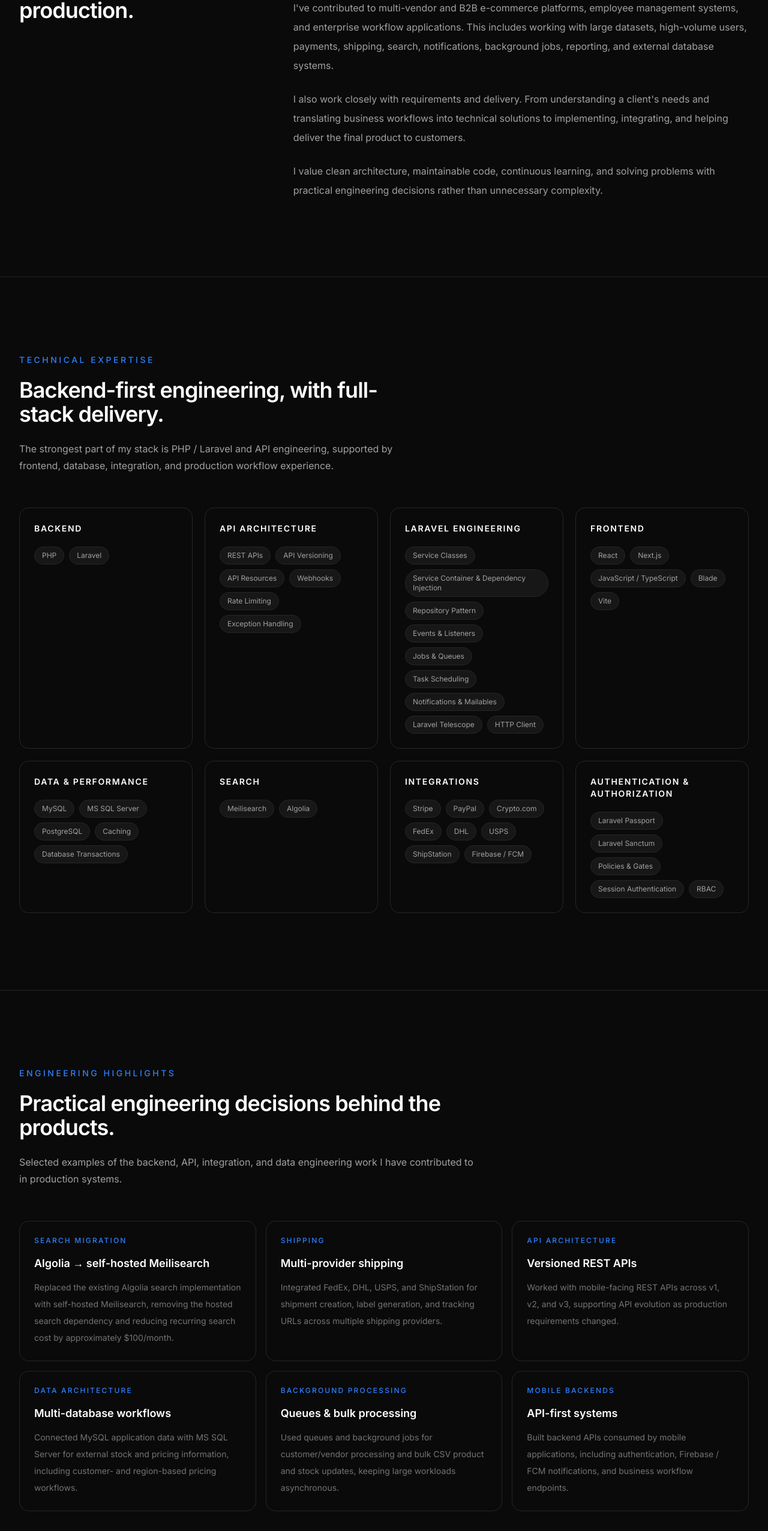
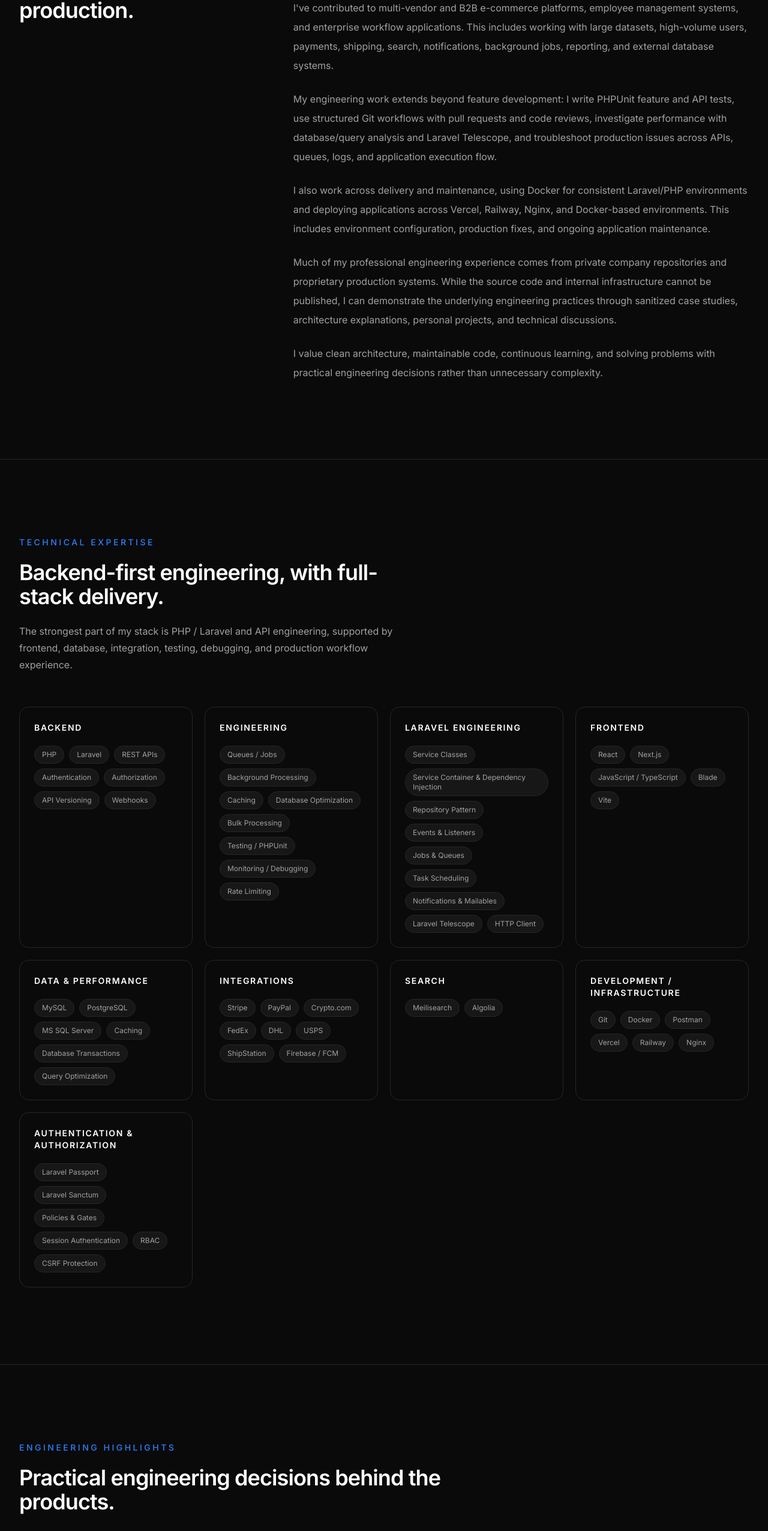
Before and after one commit to imiantalha/Portfolio, a Next.js app: page / in a window 1280 px wide. Shown: the part 1443-3995 px from the top of the page at 60% size. Built offline with nearby package versions, Linux system fonts and the light colour scheme.

Commit message:
feat: strengthen engineering experience and technical credibility

```diff
--- a/app/components/About.tsx
+++ b/app/components/About.tsx
@@ -34,10 +34,29 @@ export default function About() {
             </p>
 
             <p>
-              I also work closely with requirements and delivery. From
-              understanding a client&apos;s needs and translating business
-              workflows into technical solutions to implementing, integrating,
-              and helping deliver the final product to customers.
+              My engineering work extends beyond feature development: I write
+              PHPUnit feature and API tests, use structured Git workflows with
+              pull requests and code reviews, investigate performance with
+              database/query analysis and Laravel Telescope, and troubleshoot
+              production issues across APIs, queues, logs, and application
+              execution flow.
+            </p>
+
+            <p>
+              I also work across delivery and maintenance, using Docker for
+              consistent Laravel/PHP environments and deploying applications
+              across Vercel, Railway, Nginx, and Docker-based environments.
+              This includes environment configuration, production fixes, and
+              ongoing application maintenance.
+            </p>
+
+            <p>
+              Much of my professional engineering experience comes from private
+              company repositories and proprietary production systems. While
+              the source code and internal infrastructure cannot be published,
+              I can demonstrate the underlying engineering practices through
+              sanitized case studies, architecture explanations, personal
+              projects, and technical discussions.
             </p>
 
             <p>
--- a/app/components/EngineeringHighlights.tsx
+++ b/app/components/EngineeringHighlights.tsx
@@ -15,7 +15,7 @@ const highlights = [
     eyebrow: "API architecture",
     title: "Versioned REST APIs",
     description:
-      "Worked with mobile-facing REST APIs across v1, v2, and v3, supporting API evolution as production requirements changed.",
+      "Worked with mobile-facing REST APIs across v1, v2, and v3, supporting API evolution with authentication, validation, API resources, webhooks, Postman testing, and production-focused endpoint verification.",
   },
   {
     eyebrow: "Data architecture",
@@ -27,13 +27,13 @@ const highlights = [
     eyebrow: "Background processing",
     title: "Queues & bulk processing",
     description:
-      "Used queues and background jobs for customer/vendor processing and bulk CSV product and stock updates, keeping large workloads asynchronous.",
+      "Used queues and background jobs for customer/vendor processing, report and email workflows, and bulk CSV updates, including chunk-by-ID processing for large datasets and failed-job investigation.",
   },
   {
     eyebrow: "Mobile backends",
     title: "API-first systems",
     description:
-      "Built backend APIs consumed by mobile applications, including authentication, Firebase / FCM notifications, and business workflow endpoints.",
+      "Built backend APIs consumed by mobile applications, including authentication, Firebase / FCM notifications, business workflow endpoints, and practical API testing and debugging.",
   },
 ];
 
@@ -55,8 +55,8 @@ export default function EngineeringHighlights() {
             Practical engineering decisions behind the products.
           </h2>
           <p className="mt-6 text-base leading-7 text-neutral-400">
-            Selected examples of the backend, API, integration, and data
-            engineering work I have contributed to in production systems.
+            Selected examples of the backend, API, integration, data, and
+            production engineering work I have contributed to in real systems.
           </p>
         </div>
 
@@ -78,6 +78,17 @@ export default function EngineeringHighlights() {
             </article>
           ))}
         </div>
+
+        <div className="mt-10 max-w-4xl border-t border-neutral-800 pt-8">
+          <p className="text-sm leading-7 text-neutral-500">
+            <span className="font-medium text-neutral-300">Performance & debugging:</span>{" "}
+            Optimized a product-detail operation by investigating database/query
+            bottlenecks and applying targeted optimization, reducing response
+            time from approximately 2–3 seconds to around 0.5 seconds. I also
+            use Laravel Telescope to investigate slow queries, API response
+            times, requests, jobs, and application behavior.
+          </p>
+        </div>
       </div>
     </section>
   );
--- a/app/components/Experience.tsx
+++ b/app/components/Experience.tsx
@@ -7,11 +7,16 @@ const experiences = [
     description:
       "Working on production software across e-commerce, B2B marketplaces, HR platforms, and enterprise workflow systems, with a focus on backend engineering and full-stack delivery.",
     highlights: [
-      "Build and maintain PHP/Laravel applications and REST APIs for production systems.",
+      "Build and maintain PHP/Laravel applications and versioned REST APIs for production systems.",
       "Develop frontend functionality using React, Next.js, and Blade based on project requirements.",
-      "Implement payment, shipping, search, notification, and other third-party integrations.",
-      "Build queues, background jobs, scheduled processes, and reporting workflows for asynchronous and recurring operations.",
-      "Work with MySQL and external database systems to support business and integration workflows.",
+      "Implement payment, shipping, search, notification, and other third-party integrations, including webhooks.",
+      "Write PHPUnit feature and API tests covering authentication, validation, business workflows, and critical application behavior.",
+      "Use structured Git workflows with feature, bug-fix, hot-fix, development, and main branches, including pull requests, code reviews, cherry-picking, and production hot-fixes.",
+      "Build queues, background jobs, scheduled processes, chunked processing, and reporting workflows for asynchronous and recurring operations.",
+      "Implement application security controls including authorization policies, request validation, CSRF protection, and rate limiting for sensitive operations.",
+      "Investigate production issues by tracing requests, logs, database behavior, API responses, queues, and application execution flow to identify root causes and implement targeted fixes.",
+      "Work with MySQL and external database systems to support business and integration workflows, including query and performance investigation.",
+      "Use Docker for Laravel/PHP development and work with Vercel, Railway, and Nginx environments for deployment, configuration, troubleshooting, and ongoing maintenance.",
       "Collaborate with clients to understand requirements, translate business workflows into technical solutions, and deliver production features.",
     ],
   },
@@ -27,7 +32,7 @@ const experiences = [
       "Built REST APIs and implemented application business logic.",
       "Worked with relational databases and data-driven application workflows.",
       "Implemented features and improvements based on project requirements.",
-      "Collaborated within development workflows to test, refine, and deliver application functionality.",
+      "Collaborated within development workflows to test, debug, refine, and deliver application functionality.",
     ],
   },
   {
@@ -65,7 +70,8 @@ export default function Experience() {
           <p className="mt-6 text-base leading-7 text-neutral-400">
             My experience has grown from backend development with PHP and
             Laravel into production engineering across APIs, integrations,
-            business workflows, and full-stack applications.
+            business workflows, testing, debugging, deployment, and full-stack
+            applications.
           </p>
         </div>
 
--- a/app/components/Skills.tsx
+++ b/app/components/Skills.tsx
@@ -1,17 +1,19 @@
 const skillGroups = [
   {
     title: "Backend",
-    skills: ["PHP", "Laravel"],
+    skills: ["PHP", "Laravel", "REST APIs", "Authentication", "Authorization", "API Versioning", "Webhooks"],
   },
   {
-    title: "API Architecture",
+    title: "Engineering",
     skills: [
-      "REST APIs",
-      "API Versioning",
-      "API Resources",
-      "Webhooks",
+      "Queues / Jobs",
+      "Background Processing",
+      "Caching",
+      "Database Optimization",
+      "Bulk Processing",
+      "Testing / PHPUnit",
+      "Monitoring / Debugging",
       "Rate Limiting",
-      "Exception Handling",
     ],
   },
   {
@@ -36,15 +38,12 @@ const skillGroups = [
     title: "Data & Performance",
     skills: [
       "MySQL",
+      "PostgreSQL",
       "MS SQL Server",
-      "PostgreSQL",
       "Caching",
       "Database Transactions",
+      "Query Optimization",
     ],
-  },
-  {
-    title: "Search",
-    skills: ["Meilisearch", "Algolia"],
   },
   {
     title: "Integrations",
@@ -60,6 +59,14 @@ const skillGroups = [
     ],
   },
   {
+    title: "Search",
+    skills: ["Meilisearch", "Algolia"],
+  },
+  {
+    title: "Development / Infrastructure",
+    skills: ["Git", "Docker", "Postman", "Vercel", "Railway", "Nginx"],
+  },
+  {
     title: "Authentication & Authorization",
     skills: [
       "Laravel Passport",
@@ -67,6 +74,7 @@ const skillGroups = [
       "Policies & Gates",
       "Session Authentication",
       "RBAC",
+      "CSRF Protection",
     ],
   },
 ];
@@ -84,8 +92,8 @@ export default function Skills() {
           </h2>
           <p className="mt-6 text-base leading-7 text-neutral-400">
             The strongest part of my stack is PHP / Laravel and API
-            engineering, supported by frontend, database, integration, and
-            production workflow experience.
+            engineering, supported by frontend, database, integration, testing,
+            debugging, and production workflow experience.
           </p>
         </div>
 
--- a/app/data/projects.ts
+++ b/app/data/projects.ts
@@ -65,15 +65,16 @@ export const mallshark: Project = {
     "Multi-warehouse inventory workflows across the Middle East",
     "Customer- and origin-based pricing workflows",
     "MySQL integration with an external MS SQL system",
+    "Optimized a product-detail operation by investigating database/query bottlenecks, reducing response time from approximately 2–3 seconds to around 0.5 seconds",
   ],
   architecture: {
     title: "Production-scale marketplace engineering",
     description:
       "Contributed to a production marketplace with multiple business domains, external integrations, versioned APIs, asynchronous processing, and data exchanged between MySQL and an external MS SQL system.",
     results: [
-      "200+ vendors",
-      "1M+ customers",
-      "1M+ API users",
+      "Production platform supporting 200+ vendors",
+      "Production platform supporting 1M+ customers",
+      "Production APIs serving 1M+ users",
       "Thousands of orders",
       "6K+ products",
       "Large production database",
@@ -152,6 +153,7 @@ export const textileSouk: Project = {
     "Reports and business workflows",
     "External stock and pricing data integration through MS SQL Server",
     "Customer-based and region-based pricing workflows",
+    "Background processing for resource-intensive application operations",
   ],
   architecture: {
     title: "Two-database architecture driven by business data",
@@ -269,6 +271,7 @@ export const pakRailways: Project = {
     "Advanced filters and DataTables",
     "Reports and Excel exports",
     "Excel imports and bulk addition workflows",
+    "Large report-generation and email workflows using chunk-by-ID processing for manageable batches",
     "CRUD and enterprise data management",
   ],
   architecture: {
```
